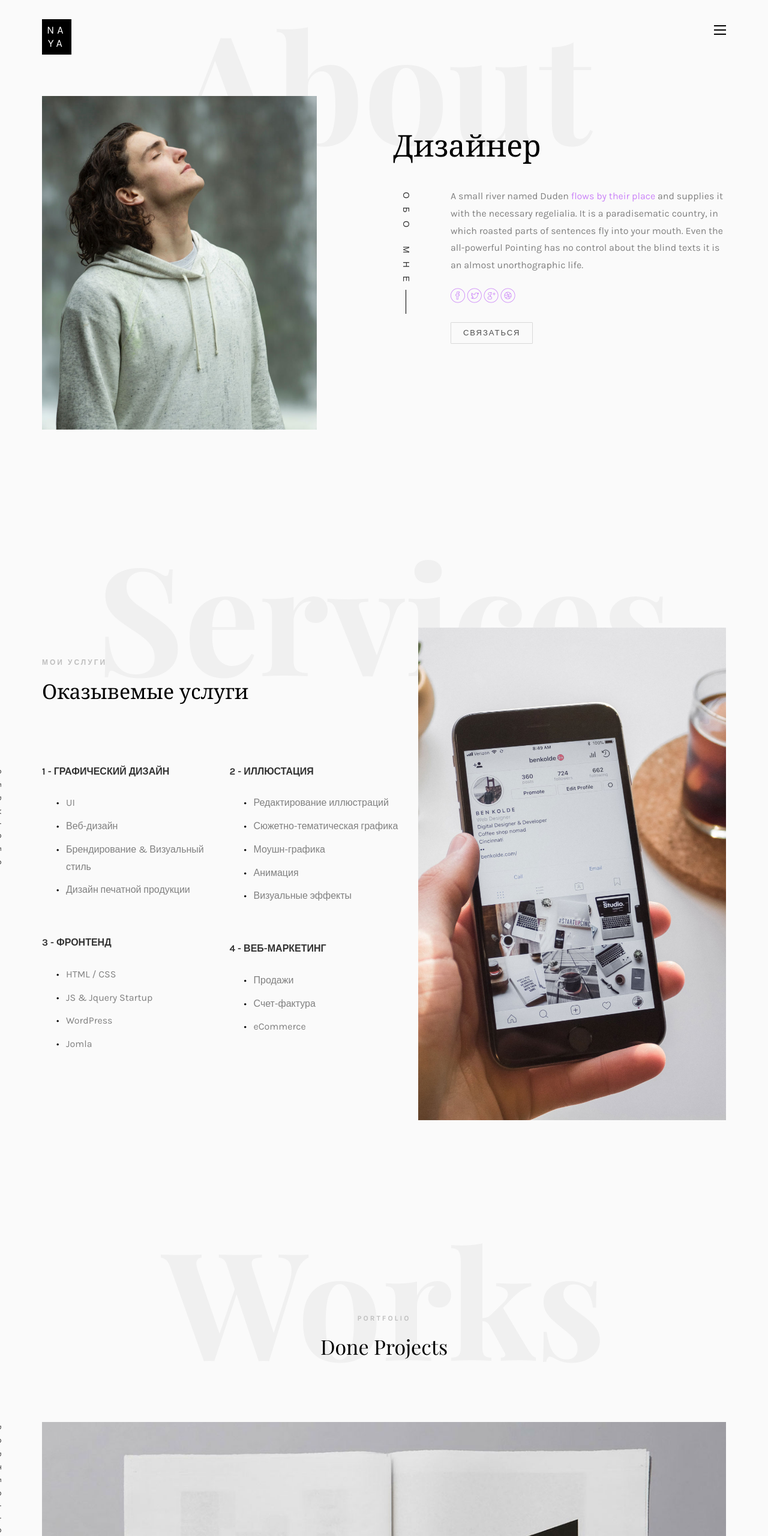
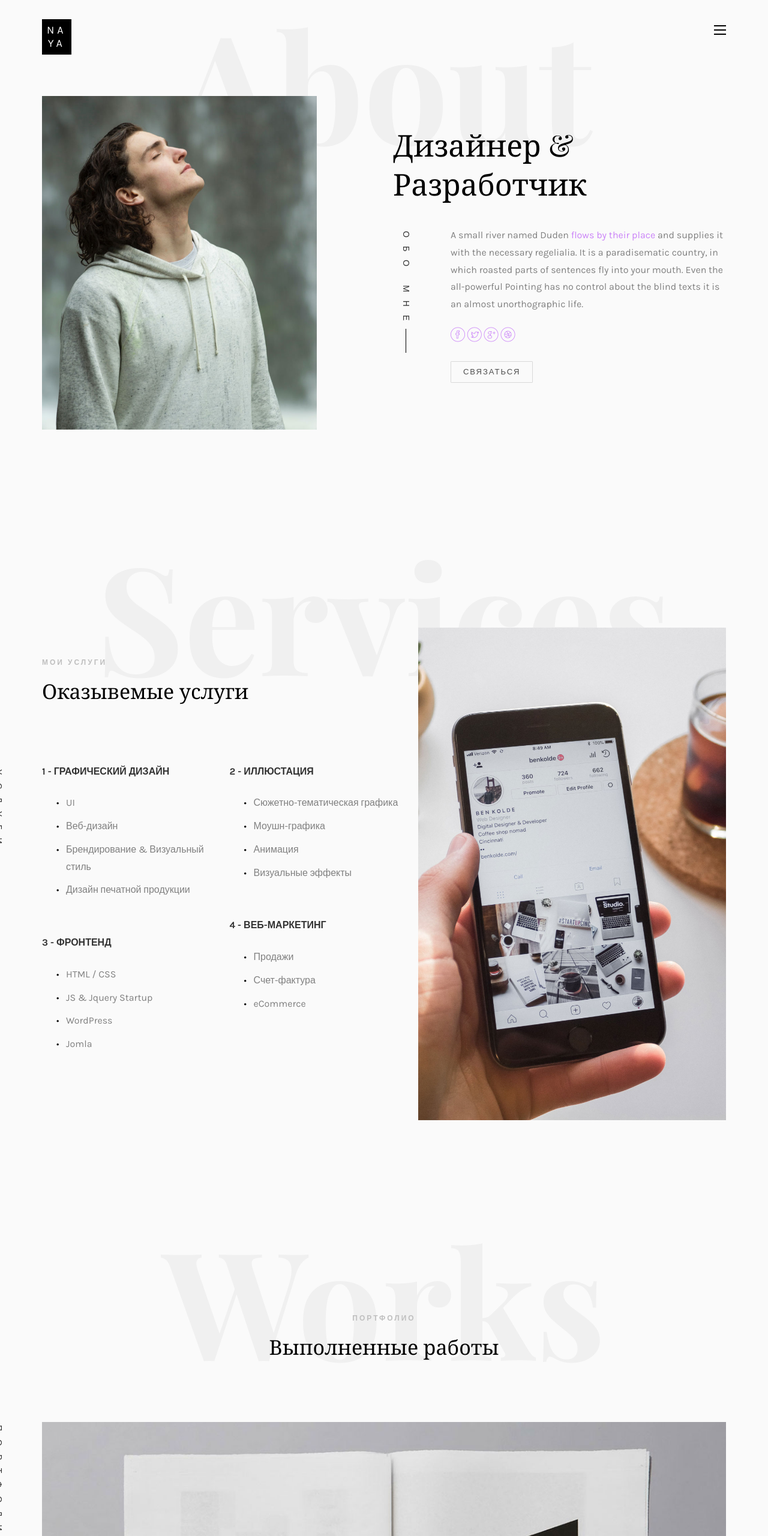
Before and after one commit to inzhola/resume, a plain HTML site: page index.html in a window 1280 px wide. Shown: the top 2560 px of the page at 60% size. Drawn offline with nearby package versions, Linux system fonts and the light colour scheme; files whose address does not match are found by name; a web font is replaced by a local one.

Commit message:
Update index.html

```diff
--- a/index.html
+++ b/index.html
@@ -132,7 +132,7 @@
 									<h2><span>Анастасия</span><span>Инжилийская</span></h2>
 								</div>
 								<div class="item">
-									<h2><span>Дизайнер</span></h2>
+									<h2><span>Дизайнер &</span><span>Разработчик</span></h2>
 								</div>
 							</div>
 							<div class="desc">
@@ -171,7 +171,7 @@
 								<div class="row">
 									<div class="col-md-12">
 										<div class="rotate">
-											<h2 class="heading">Services</h2>
+											<h2 class="heading">Услуги</h2>
 										</div>
 									</div>
 									<div class="col-md-6">
@@ -198,7 +198,6 @@
 										<div class="services animate-box">
 											<h3>2 - Иллюстация</h3>
 											<ul>
-												<li>Редактирование иллюстраций</li>
 												<li>Сюжетно-тематическая графика</li>
 												<li>Моушн-графика</li>
 												<li>Анимация</li>
@@ -231,14 +230,14 @@
 				</div>
 				<div class="row">
 					<div class="col-md-12 col-md-offset-0 text-center animate-box intro-heading">
-						<span>Portfolio</span>
-						<h2>Done Projects</h2>
+						<span>Портфолио</span>
+						<h2>Выполненные работы</h2>
 					</div>
 				</div>
 				<div class="row">
 					<div class="col-md-12">
 						<div class="rotate">
-							<h2 class="heading">Portfolio</h2>
+							<h2 class="heading">Портфолио</h2>
 						</div>
 					</div>
 				</div>
```
